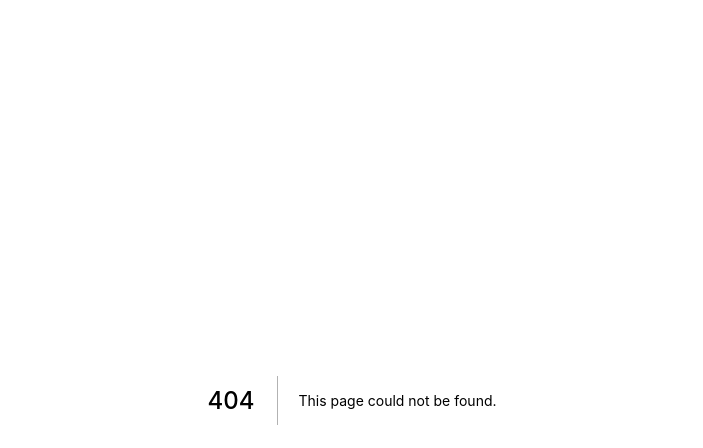
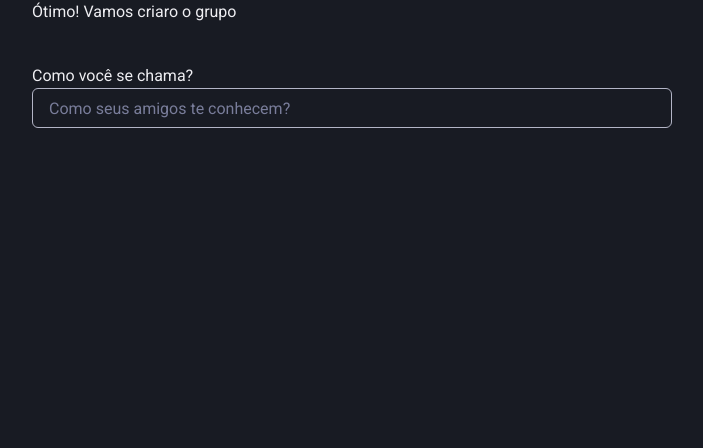
Before and after one commit to Bignotto/amigo-secreto-app, a Next.js app: page /grupo/new/1 in a window 1280 px wide. Before the commit this address had no page. Shown: the top 448 px of the page, without its empty margins (288-991 px from the left). Built offline with nearby package versions, Linux system fonts and the light colour scheme; no server answers; the database is empty.

Commit message:
onboard page

```diff
--- a/src/pages/grupo/[group_id].tsx
+++ b/src/pages/grupo/[group_id].tsx
@@ -3,7 +3,8 @@ import { Text, Flex } from "@chakra-ui/react";
 import { useRouter } from "next/router";
 import { useRoom } from "../../hooks/useGroup";
 
-const Grupo: NextPage = () => {
+//PÁGINA DO GRUPO
+const Group: NextPage = () => {
   const router = useRouter();
   const { group_id } = router.query;
 
@@ -22,4 +23,4 @@ const Grupo: NextPage = () => {
   );
 };
 
-export default Grupo;
+export default Group;
--- /dev/null
+++ b/src/pages/grupo/new/[group_id].tsx
@@ -0,0 +1,36 @@
+import { useState } from "react";
+import { NextPage } from "next";
+import { Text, Flex, Input } from "@chakra-ui/react";
+import { useRouter } from "next/router";
+import { useRoom } from "../../../hooks/useGroup";
+
+//PÁGINA CRIAÇÃO GRUPO
+const NewGroup: NextPage = () => {
+  const router = useRouter();
+  const { group_id } = router.query;
+
+  if (!group_id) throw new Error("Missing information: group id");
+
+  const { name } = useRoom(group_id.toString());
+  const [owner, setOwner] = useState("");
+
+  return (
+    <Flex align="center" justify="center">
+      <Flex w={["95vw", "50vw"]} flexDir="column">
+        <Text fontFamily="Roboto">Ótimo! Vamos criaro o grupo {name}</Text>
+        <Flex width="100%" as="form" flexDir="column">
+          <Text mt="10" fontFamily="Roboto">
+            Como você se chama?
+          </Text>
+          <Input
+            placeholder="Como seus amigos te conhecem?"
+            value={owner}
+            onChange={(event) => setOwner(event.target.value)}
+          />
+        </Flex>
+      </Flex>
+    </Flex>
+  );
+};
+
+export default NewGroup;
--- a/src/pages/index.tsx
+++ b/src/pages/index.tsx
@@ -22,7 +22,7 @@ const Home: NextPage = () => {
       await set(ref(database, `groups/${id}`), {
         name: groupName,
       });
-      router.push(`/grupo/${id}`);
+      router.push(`/grupo/new/${id}`);
     } catch (e) {
       console.error("Error adding document: ", e);
     }
```
